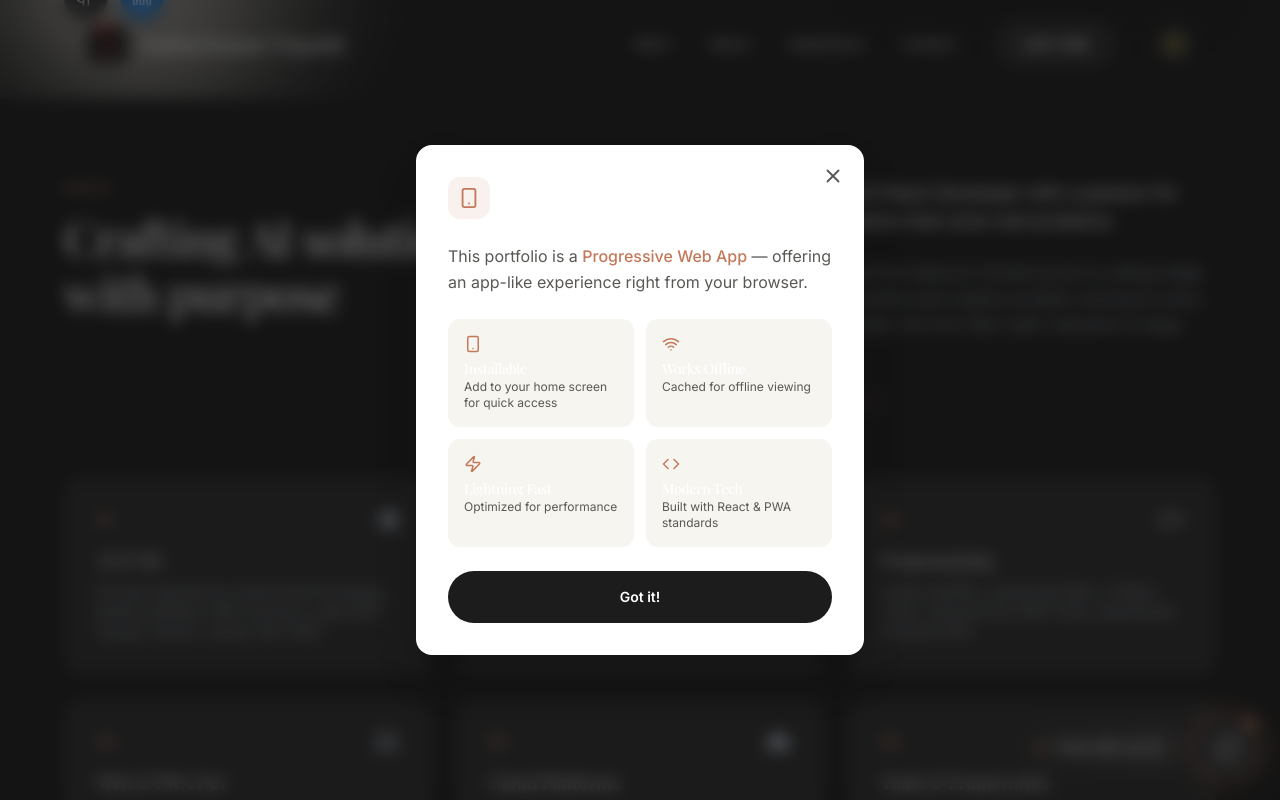
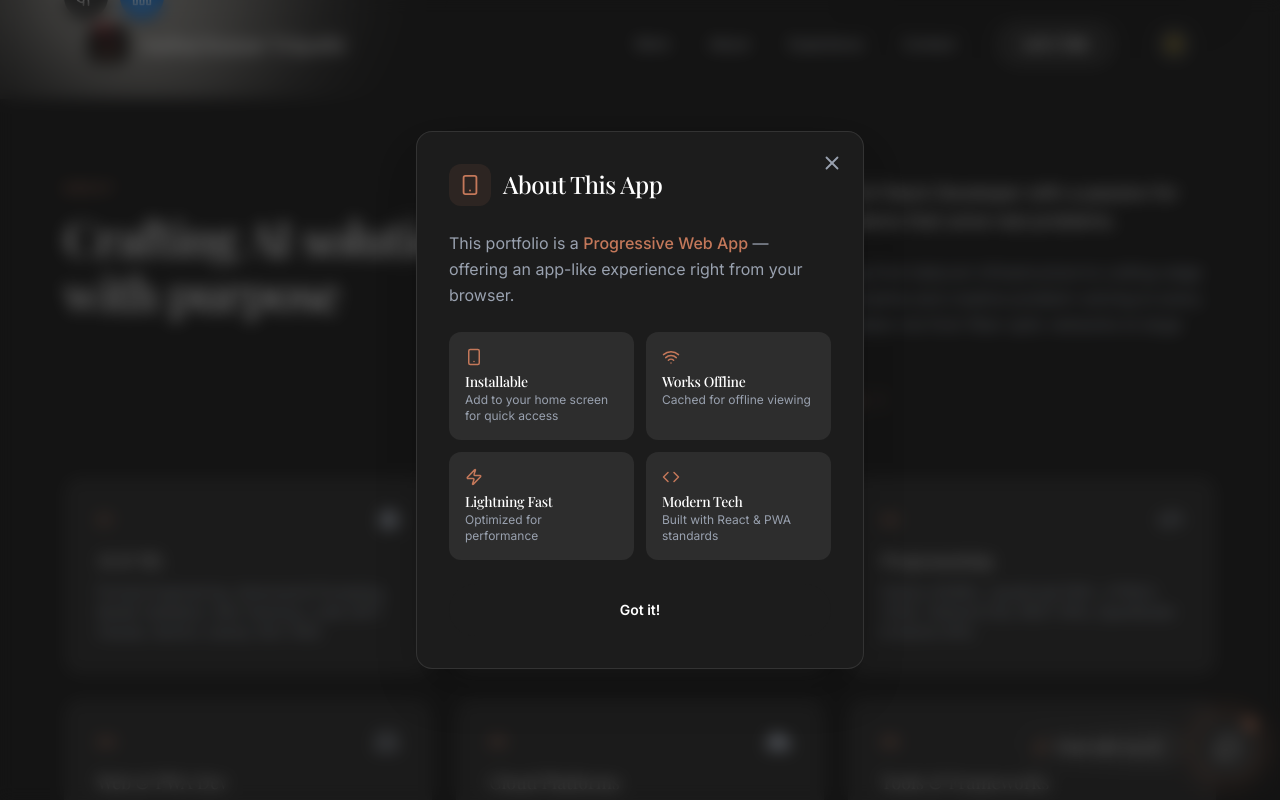
Before and after one commit to Ambuj123-lab/ambuj-portfolio-v2, a React (Vite) app: page / in a window 1280 px wide. Both pictures are taken after a click on the button "Learn about this portfolio". Shown: the part 593-1393 px from the top of the page. Built offline with nearby package versions, Linux system fonts and the light colour scheme.

Commit message:
Fix PWA Modal dark mode contrast

```diff
--- a/src/App.tsx
+++ b/src/App.tsx
@@ -642,7 +642,7 @@ function App() {
             <div className="relative z-50">
                 <ChatWidget />
             </div>
-            <PWAModal isOpen={isPWAOpen} onClose={() => setIsPWAOpen(false)} />
+            <PWAModal isOpen={isPWAOpen} onClose={() => setIsPWAOpen(false)} isDarkMode={isDarkMode} />
             <ImageViewer
                 isOpen={isViewerOpen}
                 onClose={() => setIsViewerOpen(false)}
--- a/src/components/PWAModal.tsx
+++ b/src/components/PWAModal.tsx
@@ -4,9 +4,10 @@ import { motion, AnimatePresence } from 'framer-motion';
 interface PWAModalProps {
     isOpen: boolean;
     onClose: () => void;
+    isDarkMode: boolean;
 }
 
-export default function PWAModal({ isOpen, onClose }: PWAModalProps) {
+export default function PWAModal({ isOpen, onClose, isDarkMode }: PWAModalProps) {
     if (!isOpen) return null;
 
     const features = [
@@ -29,10 +30,10 @@ export default function PWAModal({ isOpen, onClose }: PWAModalProps) {
                     initial={{ scale: 0.95, opacity: 0, y: 20 }}
                     animate={{ scale: 1, opacity: 1, y: 0 }}
                     exit={{ scale: 0.95, opacity: 0, y: 20 }}
-                    className="bg-white rounded-2xl max-w-md w-full p-8 shadow-2xl relative"
+                    className={`${isDarkMode ? 'bg-[#1C1C1C] border border-white/10' : 'bg-white'} rounded-2xl max-w-md w-full p-8 shadow-2xl relative`}
                     onClick={(e) => e.stopPropagation()}
                 >
-                    <button onClick={onClose} className="absolute top-4 right-4 text-[#5A5855] hover:text-[#1C1C1C] p-1">
+                    <button onClick={onClose} className={`absolute top-4 right-4 ${isDarkMode ? 'text-gray-400 hover:text-white' : 'text-[#5A5855] hover:text-[#1C1C1C]'} p-1`}>
                         <X size={22} />
                     </button>
 
@@ -40,20 +41,20 @@ export default function PWAModal({ isOpen, onClose }: PWAModalProps) {
                         <div className="p-2.5 bg-[#C4785A]/10 rounded-xl">
                             <Smartphone className="text-[#C4785A]" size={22} />
                         </div>
-                        <h2 className="text-2xl font-display font-medium">About This App</h2>
+                        <h2 className={`text-2xl font-display font-medium ${isDarkMode ? 'text-white' : 'text-[#1C1C1C]'}`}>About This App</h2>
                     </div>
 
-                    <p className="text-[#5A5855] mb-6 leading-relaxed">
+                    <p className={`${isDarkMode ? 'text-gray-400' : 'text-[#5A5855]'} mb-6 leading-relaxed`}>
                         This portfolio is a <span className="text-[#C4785A] font-medium">Progressive Web App</span> —
                         offering an app-like experience right from your browser.
                     </p>
 
                     <div className="grid grid-cols-2 gap-3 mb-6">
                         {features.map((f, i) => (
-                            <div key={i} className="p-4 bg-[#F7F5F0] rounded-xl">
+                            <div key={i} className={`p-4 ${isDarkMode ? 'bg-[#2D2D2D]' : 'bg-[#F7F5F0]'} rounded-xl`}>
                                 <div className="text-[#C4785A] mb-2">{f.icon}</div>
-                                <h3 className="font-medium text-sm mb-0.5">{f.title}</h3>
-                                <p className="text-xs text-[#5A5855]">{f.desc}</p>
+                                <h3 className={`font-medium text-sm mb-0.5 ${isDarkMode ? 'text-white' : 'text-[#1C1C1C]'}`}>{f.title}</h3>
+                                <p className={`text-xs ${isDarkMode ? 'text-gray-400' : 'text-[#5A5855]'}`}>{f.desc}</p>
                             </div>
                         ))}
                     </div>
```
